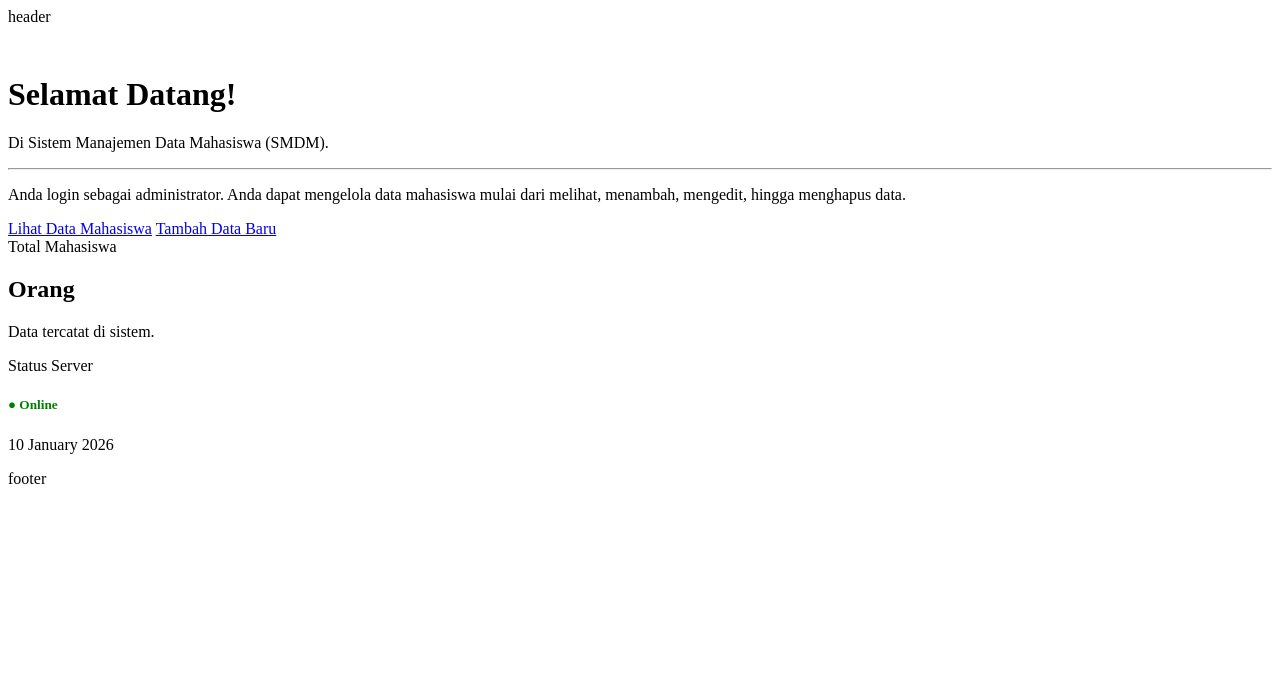
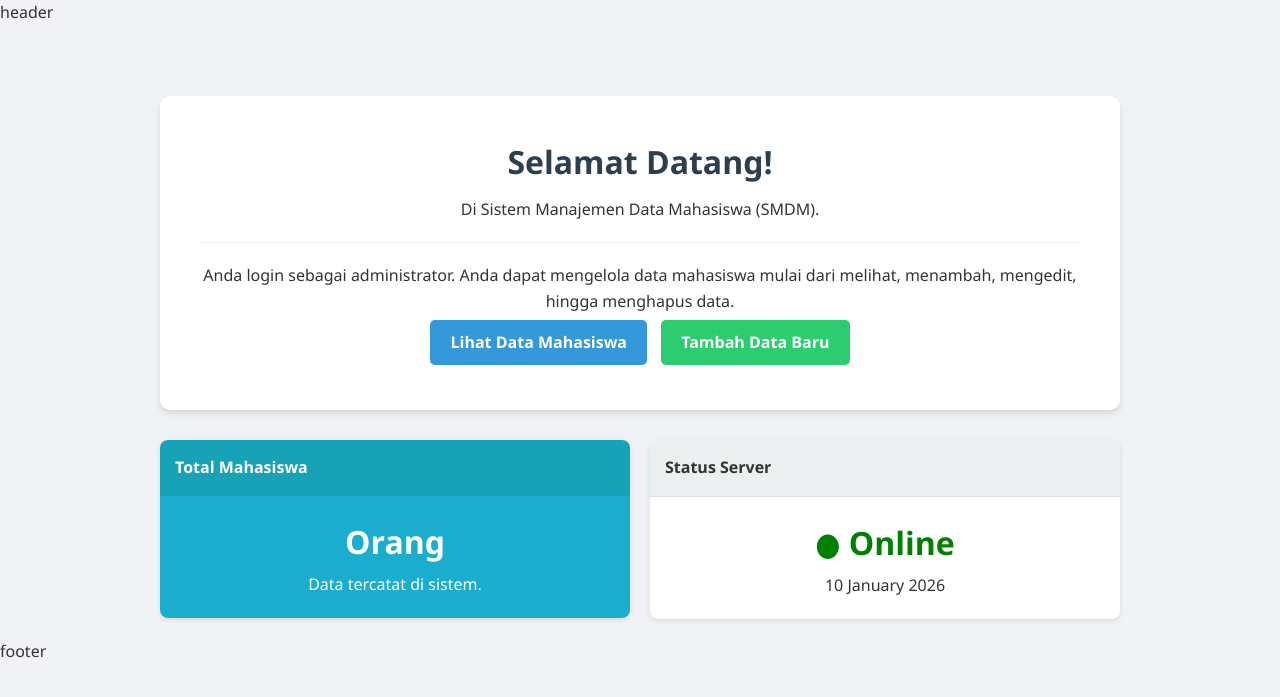
Before and after one commit to rozannouval/sistem-manajemen-data-mahasiswa, a PHP site: page /views/home.php in a window 1280 px wide. Shown: the top 697 px of the page. Run offline with PHP 8.4, Linux system fonts and the light colour scheme; the template is opened without the code that fills it, so the values that code supplies are empty.

Commit message:
percobaan css

```diff
--- a/css/style.css
+++ b/css/style.css
@@ -0,0 +1,114 @@
+* {
+  margin: 0;
+  padding: 0;
+  box-sizing: border-box;
+}
+
+body {
+  font-family: "Segoe UI", Tahoma, Geneva, Verdana, sans-serif;
+  background-color: #f0f2f5;
+  color: #333;
+  line-height: 1.6;
+}
+
+.container {
+  width: 90%;
+  max-width: 1000px;
+  margin: 0 auto;
+  padding: 20px;
+}
+
+.jumbotron {
+  background-color: #ffffff;
+  padding: 40px;
+  border-radius: 10px;
+  box-shadow: 0 4px 6px rgba(0, 0, 0, 0.1);
+  text-align: center;
+  margin-bottom: 30px;
+}
+
+.jumbotron h1 {
+  color: #2c3e50;
+  margin-bottom: 10px;
+}
+
+.jumbotron hr {
+  margin: 20px 0;
+  border: 0;
+  border-top: 1px solid #eee;
+}
+
+.btn {
+  display: inline-block;
+  padding: 10px 20px;
+  margin: 5px;
+  text-decoration: none;
+  border-radius: 5px;
+  font-weight: bold;
+  transition: background 0.3s;
+}
+
+.btn-primary {
+  background-color: #3498db;
+  color: white;
+}
+
+.btn-primary:hover {
+  background-color: #2980b9;
+}
+
+.btn-success {
+  background-color: #2ecc71;
+  color: white;
+}
+
+.btn-success:hover {
+  background-color: #27ae60;
+}
+
+.row {
+  display: flex;
+  flex-wrap: wrap;
+  gap: 20px;
+  justify-content: center;
+}
+
+.col-md-4 {
+  flex: 1;
+  min-width: 250px;
+}
+
+.card {
+  background-color: white;
+  border-radius: 8px;
+  overflow: hidden;
+  box-shadow: 0 2px 5px rgba(0, 0, 0, 0.1);
+}
+
+.card-header {
+  background-color: #ecf0f1;
+  padding: 15px;
+  font-weight: bold;
+  border-bottom: 1px solid #ddd;
+}
+
+.card-body {
+  padding: 20px;
+  text-align: center;
+}
+
+.bg-info .card-header {
+  background-color: #17a2b8;
+  color: white;
+  border: none;
+}
+
+.bg-info .card-body {
+  background-color: #1badce;
+  color: white;
+}
+
+.card-title {
+  font-size: 2rem;
+  margin-bottom: 5px;
+}
--- a/views/includes/header.php
+++ b/views/includes/header.php
@@ -4,6 +4,7 @@
     <meta charset="UTF-8">
     <meta name="viewport" content="width=device-width, initial-scale=1.0">
     <title>Document</title>
+    <link rel="stylesheet" type="text/css" href="../css/style.css">
 </head>
 <body>
     <header>header</header>
```
